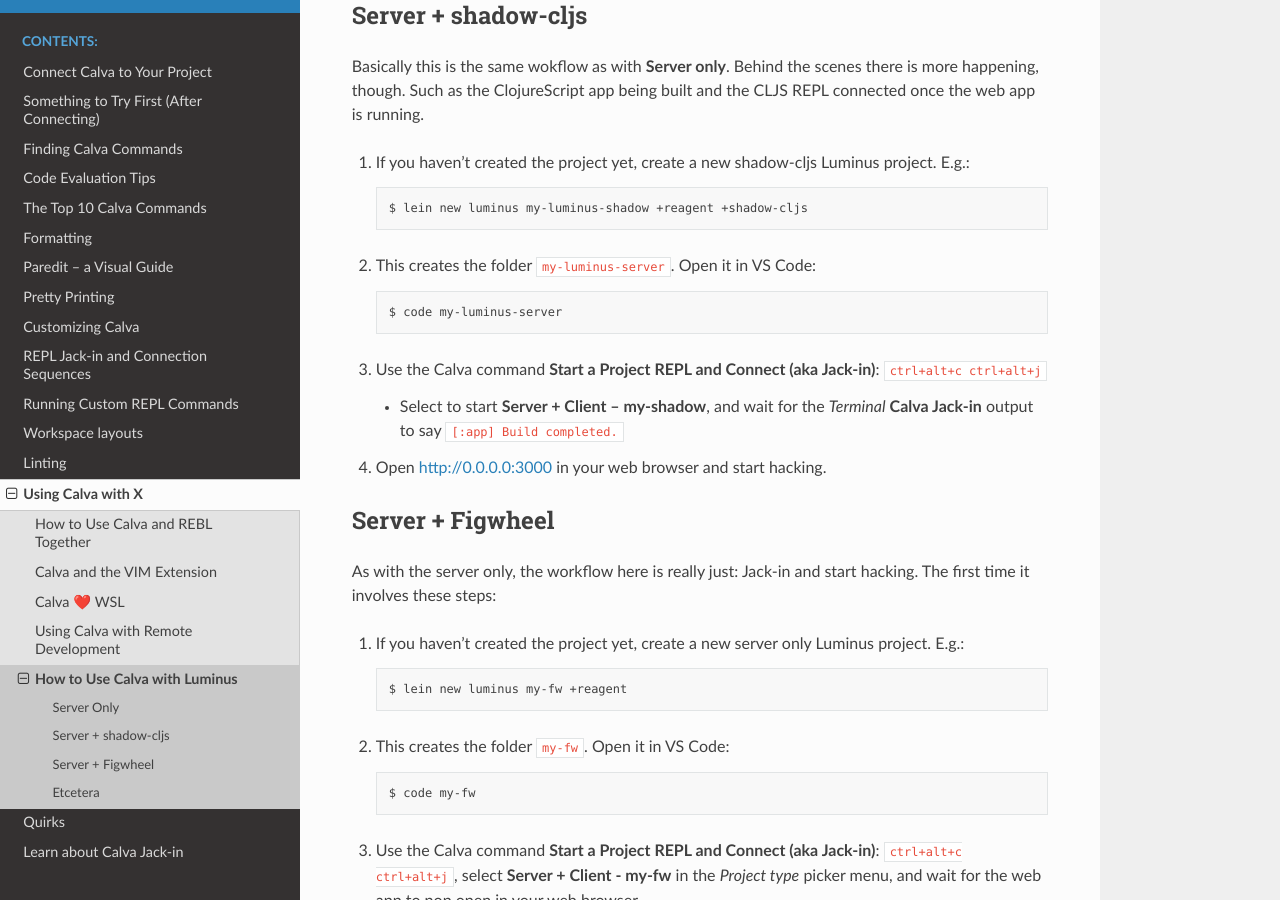
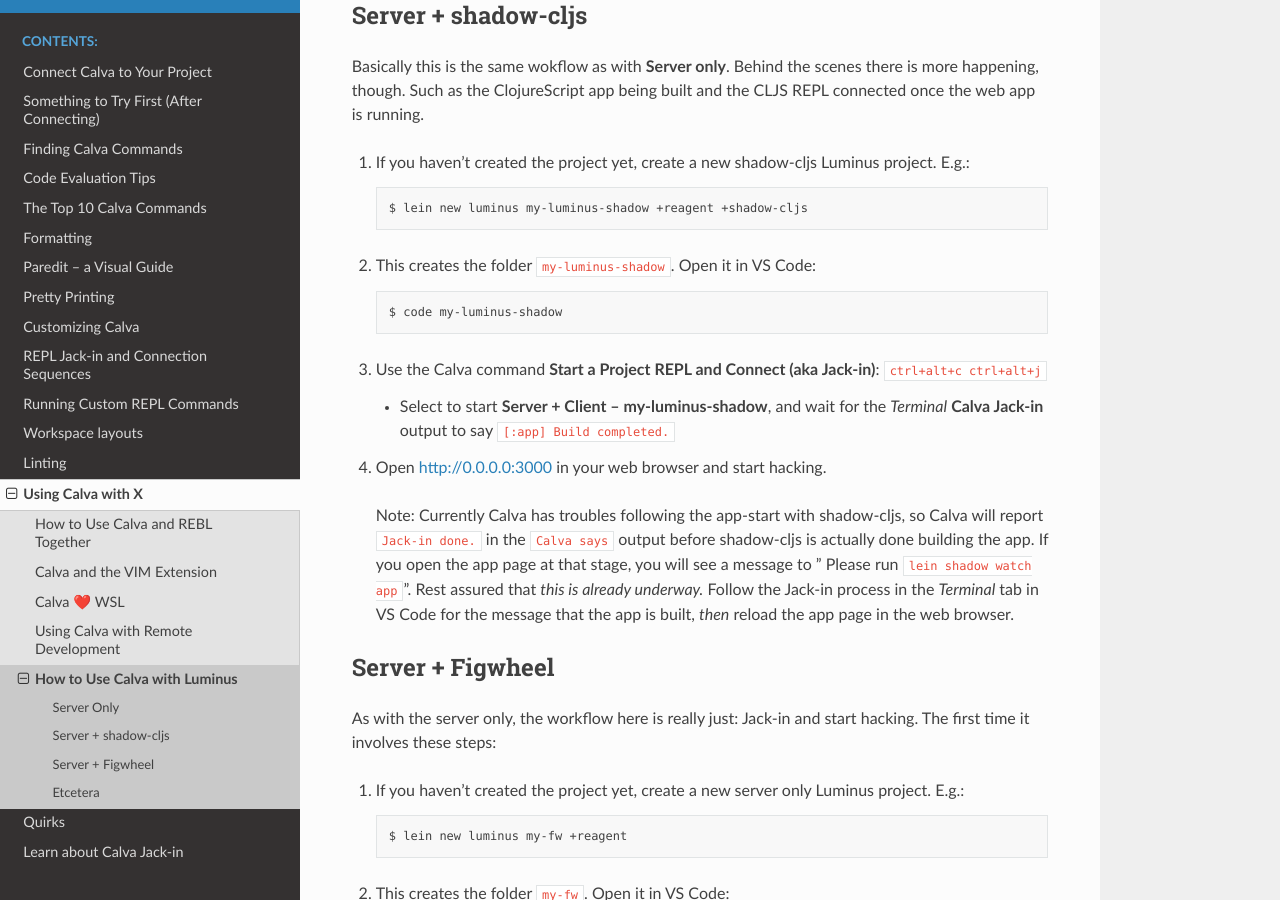
Before and after one commit to BetterThanTomorrow/calva, a Sphinx documentation site: the page built from docs/readthedocs/source/luminus.md, in a window 1280 px wide and 900 px high, scrolled down 713 px. Built offline with Sphinx 7.4.7 and the Read the Docs theme 2.0.0, drawn with Linux system fonts in a browser that asks for light colours.

Commit message:
Update Luminus docs
[skip ci]

````diff
--- a/docs/readthedocs/source/luminus.md
+++ b/docs/readthedocs/source/luminus.md
@@ -26,13 +26,15 @@
     ```sh
     $ lein new luminus my-luminus-shadow +reagent +shadow-cljs
     ```
-0. This creates the folder `my-luminus-server`. Open it in VS Code:
+0. This creates the folder `my-luminus-shadow`. Open it in VS Code:
     ```sh
-    $ code my-luminus-server
+    $ code my-luminus-shadow
     ```
 0. Use the Calva command **Start a Project REPL and Connect (aka Jack-in)**: `ctrl+alt+c ctrl+alt+j`
-   * Select to start **Server + Client – my-shadow**, and wait for the _Terminal_ **Calva Jack-in** output to say `[:app] Build completed.`
+   * Select to start **Server + Client – my-luminus-shadow**, and wait for the _Terminal_ **Calva Jack-in** output to say `[:app] Build completed.`
 0. Open [http://0.0.0.0:3000](http://0.0.0.0:3000) in your web browser and start hacking.
+
+> Note: Currently Calva has troubles following the app-start with shadow-cljs, so Calva will report `Jack-in done.` in the `Calva says` output before shadow-cljs is actually done building the app. If you open the app page at that stage, you will see a message to ” Please run `lein shadow watch app`”. Rest assured that _this is already underway._ Follow the Jack-in process in the _Terminal_ tab in VS Code for the message that the app is built, _then_ reload the app page in the web browser.
 
 ## Server + Figwheel
 
````
